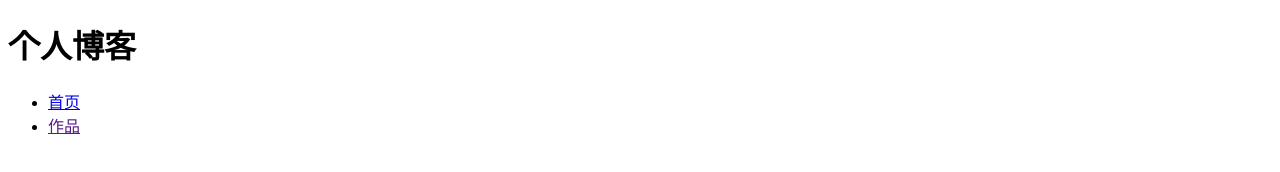
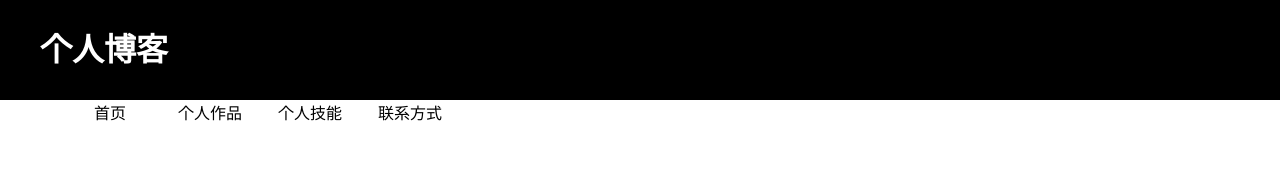
Before and after one commit to M-SL-ONE/M-SL-ONE.github.io, a plain HTML site: page index.html in a window 1280 px wide. Drawn offline with Linux system fonts and the light colour scheme.

Commit message:
修改导航

```diff
--- a/index.html
+++ b/index.html
@@ -1,17 +1,62 @@
 <!DOCTYPE html>
 <html>
 <head>
-	<title></title>
+	<title>个人博客</title>
+	<style>
+		ul li{
+			list-style: none;
+			margin: 0;
+			padding: 0;
+		}
+		body,header,nav,h1,div{
+			padding: 0;
+			margin: 0;
+		}
+		a{
+			text-decoration: none;
+		}
+		.commonWidth{
+			width: 1200px;
+			margin: 0 auto;
+		}
+		header{
+			width: 100%;
+			height: 100px;
+			background: #000;
+		}
+		header h1{
+			color: #fff;
+			line-height: 100px;
+		}
+		nav ul li{
+			float: left;
+			width: 100px;
+			text-align: center;
+		}
+		nav ul li a{
+			color: #000;
+		}
+	</style>
 </head>
 <body>
 	<header>
-		<h1>个人博客</h1>
+		<div class="commonWidth">
+			<h1>个人博客</h1>
+		</div>
 	</header>
 	<nav>
-		<ul>
+		<ul class="commonWidth">
 			<li><a href="M-SL-ONE.github.io">首页</a></li>
-			<li><a href="">作品</a></li>
+			<li><a href="">个人作品</a></li>
+			<li><a href="">个人技能</a></li>
+			<li><a href="">联系方式</a></li>
 		</ul>
 	</nav>
+	<section>
+
+	</section>
+	<footer>
+
+	</footer>
 </body>
 </html>
```
